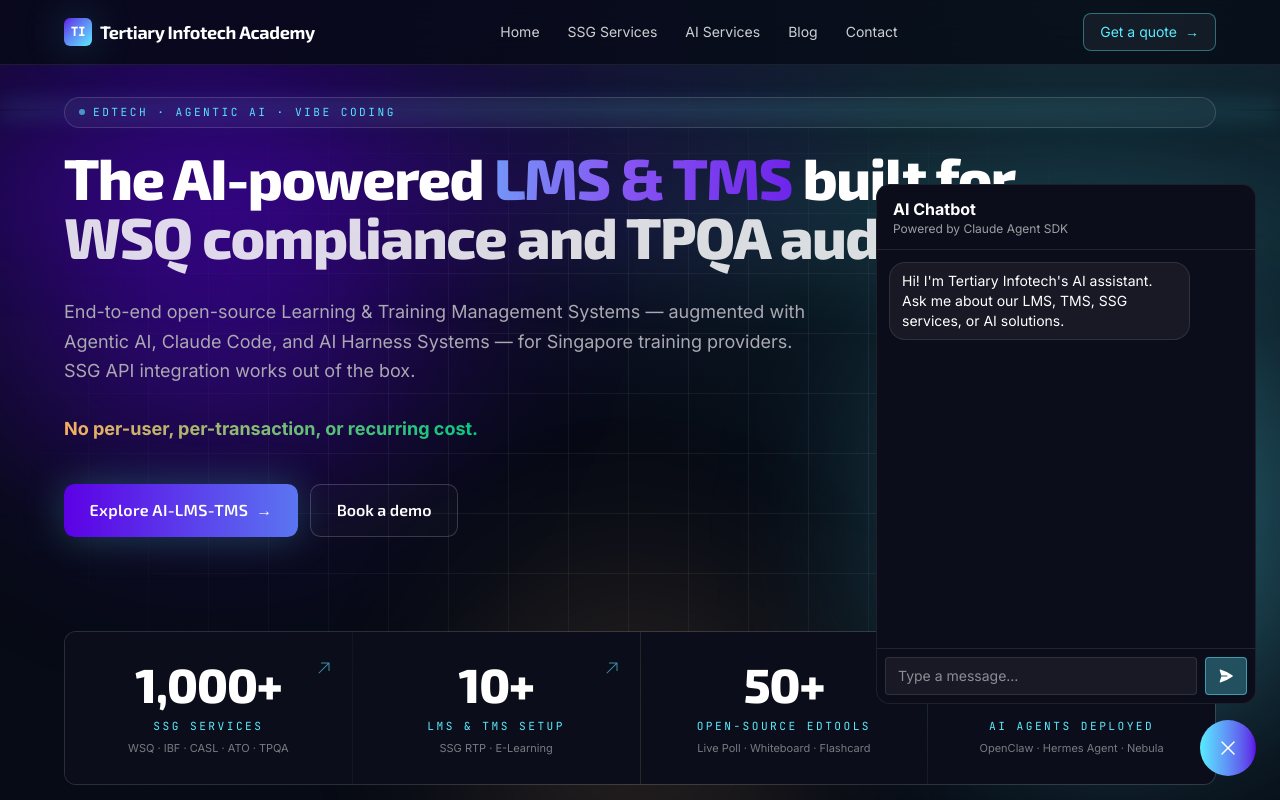
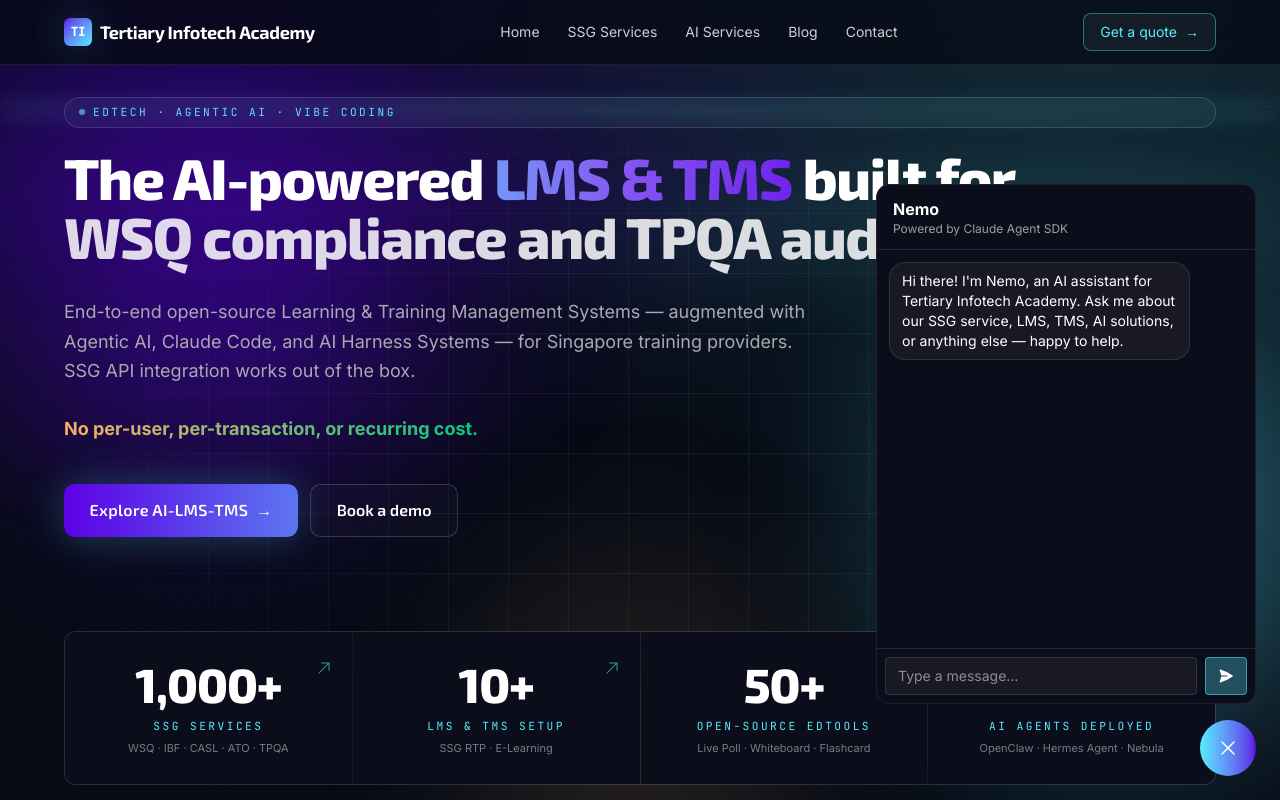
Before and after one commit to Nas-650/ai-cms, a Next.js app: page / in a window 1280 px wide. Both pictures are taken after a click on the button "Open chat". Shown: the top 800 px of the page. Built offline with nearby package versions, Linux system fonts and the light colour scheme; no server answers; the database is empty.

Commit message:
feat(chatbot): rename to Nemo with refreshed intro line
Co-Authored-By: Claude Opus 4.7 (1M context) <noreply@anthropic.com>

```diff
--- a/src/components/ui/ChatBot.tsx
+++ b/src/components/ui/ChatBot.tsx
@@ -10,7 +10,7 @@ export function ChatBot() {
   const pathname = usePathname();
   const [open, setOpen] = useState(false);
   const [history, setHistory] = useState<Msg[]>([
-    { role: "model", content: "Hi! I'm Tertiary Infotech's AI assistant. Ask me about our LMS, TMS, SSG services, or AI solutions." },
+    { role: "model", content: "Hi there! I'm Nemo, an AI assistant for Tertiary Infotech Academy. Ask me about our SSG service, LMS, TMS, AI solutions, or anything else — happy to help." },
   ]);
   const [input, setInput] = useState("");
   const [sending, setSending] = useState(false);
@@ -61,7 +61,7 @@ export function ChatBot() {
       {open && (
         <div className="fixed bottom-24 right-6 z-50 w-[min(92vw,380px)] h-[min(70vh,520px)] glass rounded-2xl flex flex-col overflow-hidden border border-white/15">
           <header className="px-4 py-3 border-b border-white/10">
-            <h3 className="font-bold">AI Chatbot</h3>
+            <h3 className="font-bold">Nemo</h3>
             <p className="text-xs text-white/60">Powered by Claude Agent SDK</p>
           </header>
           <div className="flex-1 overflow-y-auto p-3 space-y-3 text-sm">
--- a/src/lib/chatbot-harness.ts
+++ b/src/lib/chatbot-harness.ts
@@ -46,5 +46,5 @@ export function tryFaqMatch(message: string, faq: FaqEntry[]): string | null {
 const GREETING_REGEX = /^(hi|hello|hey|yo|hola|sup|good\s*(morning|afternoon|evening))[!\.\?]*$/i;
 export function tryGreeting(message: string, brand: string): string | null {
   if (!GREETING_REGEX.test(message.trim())) return null;
-  return `Hi there! I'm the AI assistant for ${brand}. Ask me about our LMS, TMS, SSG funding, AI solutions, or anything else — happy to help.`;
+  return `Hi there! I'm Nemo, an AI assistant for ${brand}. Ask me about our SSG service, LMS, TMS, AI solutions, or anything else — happy to help.`;
 }
```
